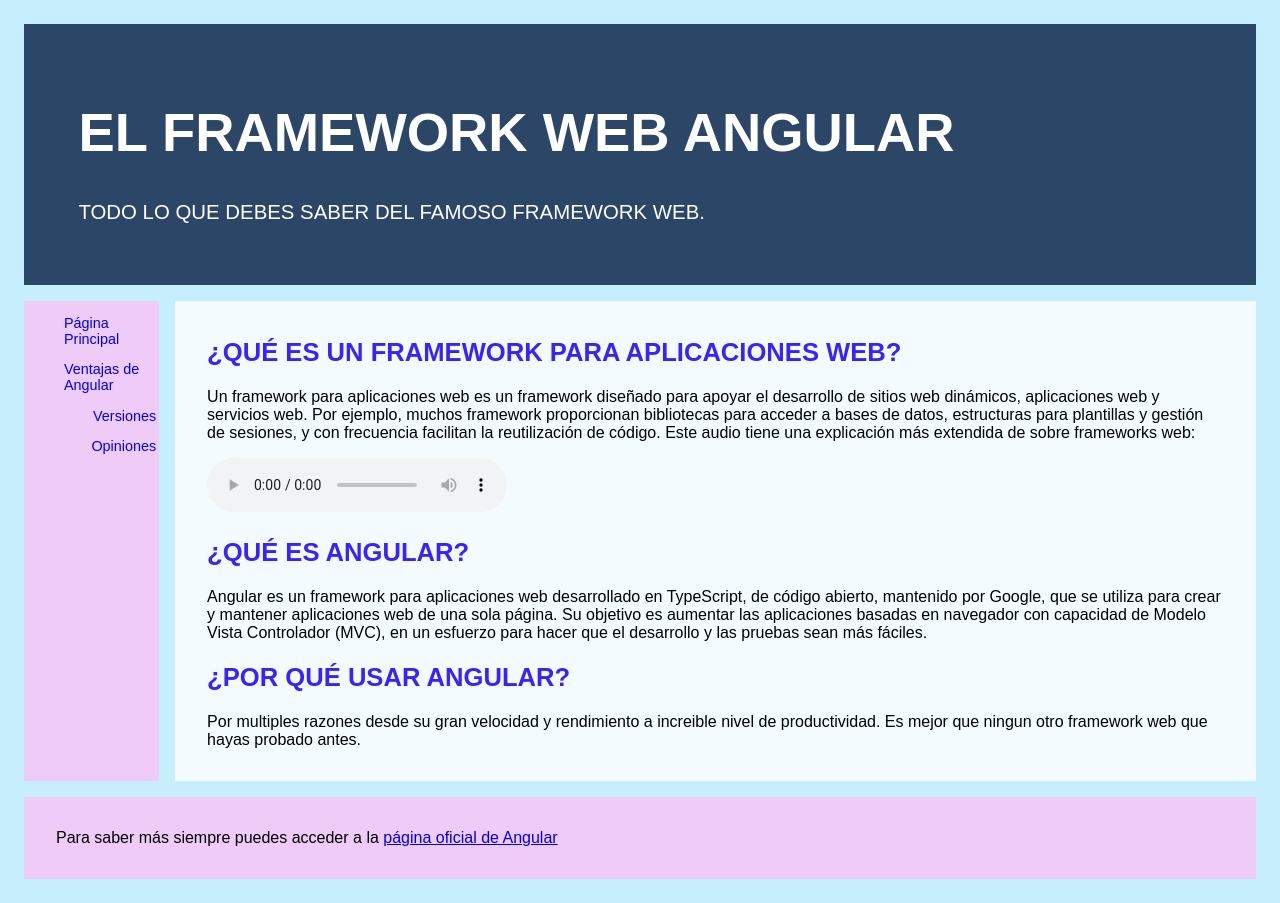
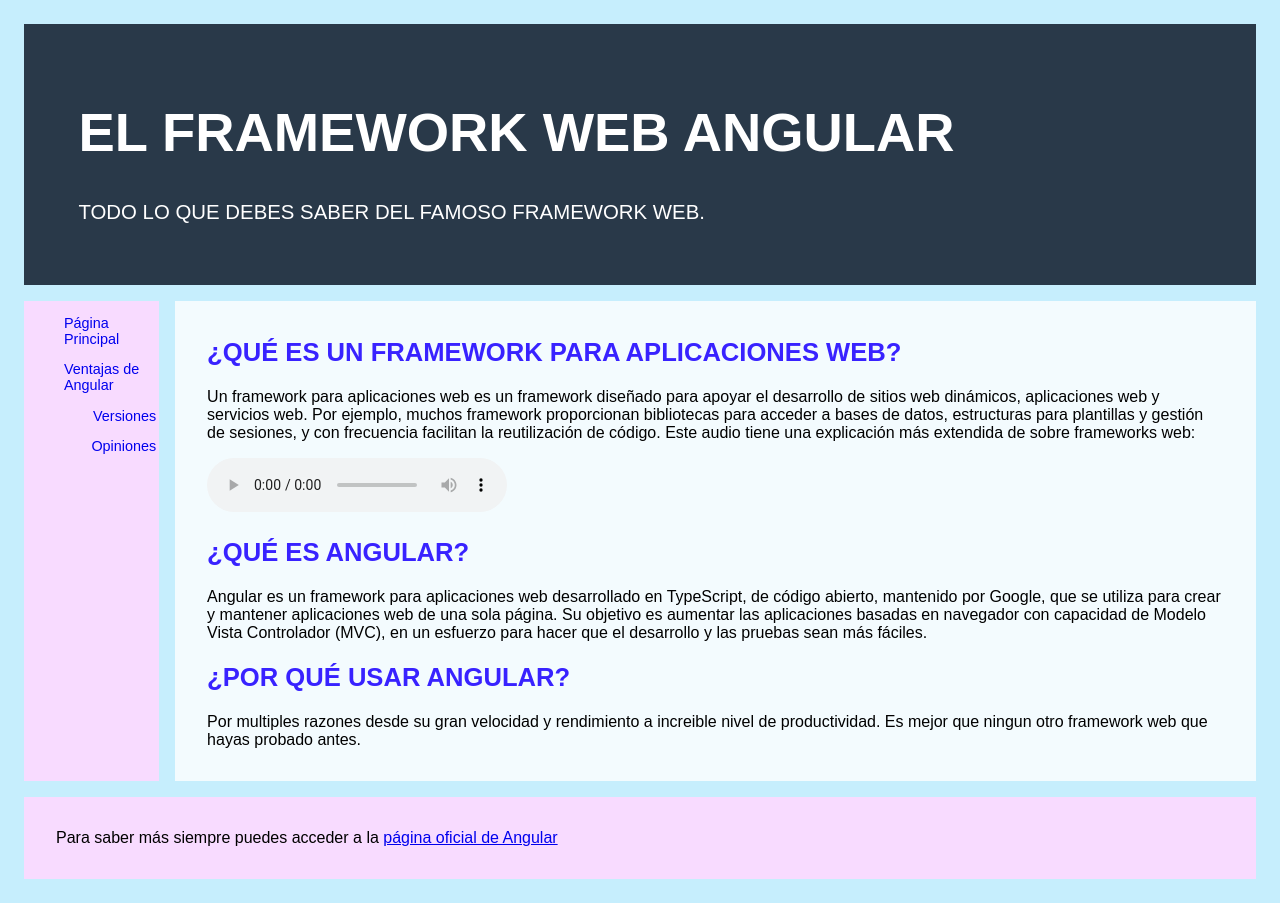
Before and after one commit to UO278249/SEW, a plain HTML site: page index.html in a window 1280 px wide. Drawn offline with Linux system fonts and the light colour scheme.

Commit message:
Add files via upload

```diff
--- a/estilo.css
+++ b/estilo.css
@@ -8,7 +8,7 @@ body {
 
 header {
   font-family: Arial, sans-serif;
-  background-color: rgba(6, 29, 65, 0.8);
+  background-color: rgba(3, 13, 29, 0.8);
   text-transform: uppercase;
   color: rgb(255, 255, 255);
   padding-top: 1.5em;
@@ -28,7 +28,7 @@ main {
 
 footer {
   font-family: Arial, sans-serif;
-  background-color: #efcbf8;;
+  background-color: #f8dbff;;
   color: rgb(0, 0, 0);
   font-size: 1em;
   padding-top: 1em;
@@ -39,7 +39,7 @@ footer {
 
 nav {
   font-family: Arial, sans-serif;
-  background-color: #efcbf8;
+  background-color: #f8dbff;
   color: rgb(0, 0, 0);
   font-size: 0.9em;
 }
```
